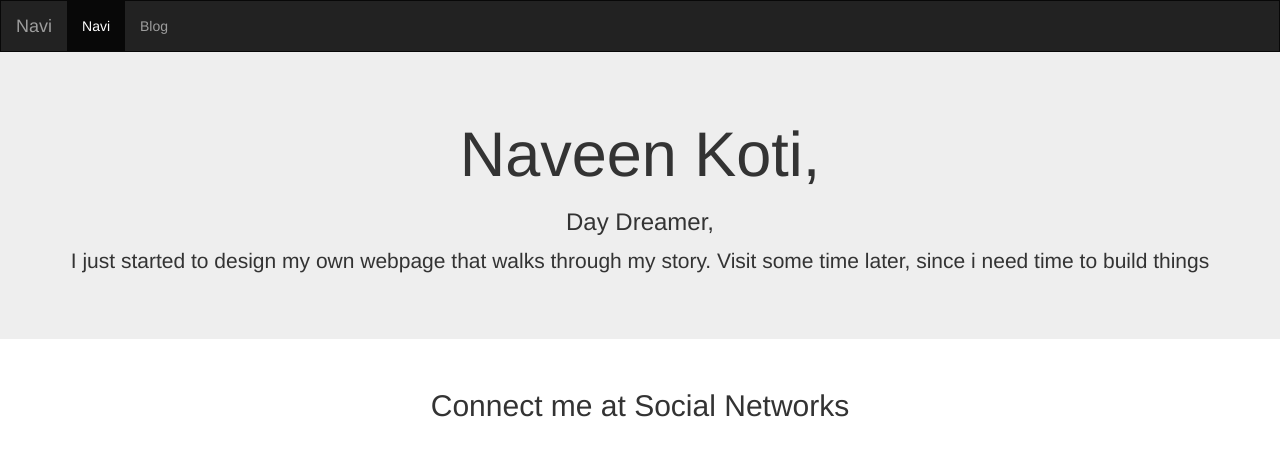
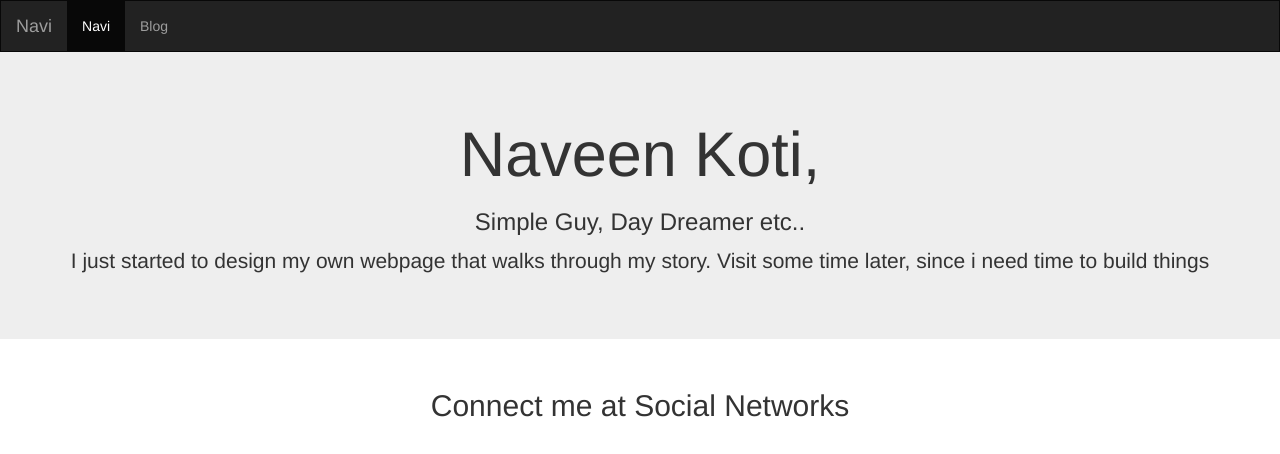
Before and after one commit to NaveenKoti/naveenkoti.github.io, a Jekyll site: the page built from index.html, in a window 1280 px wide. Shown: the top 454 px of the page. Built offline with Jekyll 4.4.1, drawn with Linux system fonts in a browser that asks for light colours; nearby versions of some CDN libraries; comment, search, counter and statistics services are not loaded.

Commit message:
update seo things

```diff
--- a/_layouts/default.html
+++ b/_layouts/default.html
@@ -3,7 +3,7 @@
 <head>
   <title>Naveen Koti - that simple guy who writes, shares and does simple things to bring a smile on everyone. Go ahead to explore him</title>
 <meta name="description" content="This website connects you to the simple world of your friend.You will be able to read his simple activities on the social media,simple ideas he thinks,simple blogs that he writes.You can also participate to the various activities he involved himself with. Be simple Be you Feel Awesome">
-<meta name="keywords" content="naveen,koti,naveenkoti,simple,explore,share,happiness,writes,navi">
+<meta name="keywords" content="naveen,koti,naveenkoti,simple,explore,share,happiness,writes,navi,day,dreamer,that, simple, writes, about, simple, things, shares, simple, things, simple, things, bring, smile, everyone, ahead, explore">
 <meta name="author" content="NaveenKoti">
   <link rel="stylesheet" href="https://maxcdn.bootstrapcdn.com/bootstrap/3.3.7/css/bootstrap.min.css">
   <script src="https://ajax.googleapis.com/ajax/libs/jquery/3.2.1/jquery.min.js"></script>
--- a/index.html
+++ b/index.html
@@ -24,7 +24,7 @@
 <div class="jumbotron">
   <div class="container text-center">
     <h1>Naveen Koti,</h1>
-    <h3>Day Dreamer,</h3>
+    <h3>Simple Guy, Day Dreamer etc..</h3>
     <p>I just started to design my own webpage that walks through my story. Visit some time later, since i need time to build things</p>
   </div>
 </div>
```
